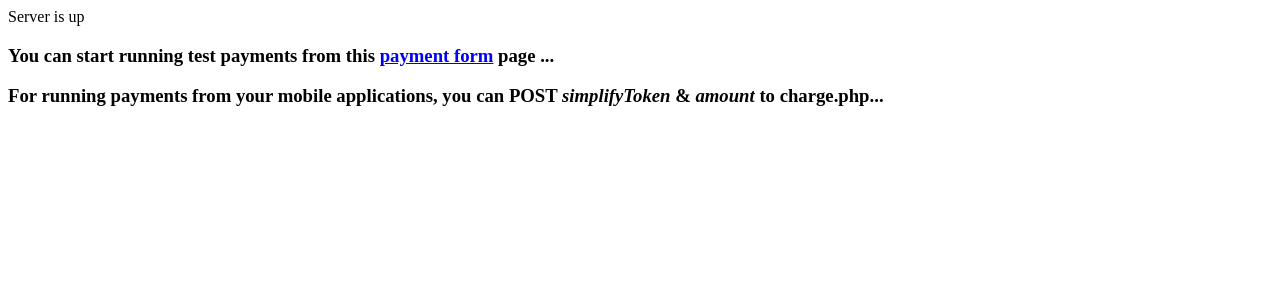
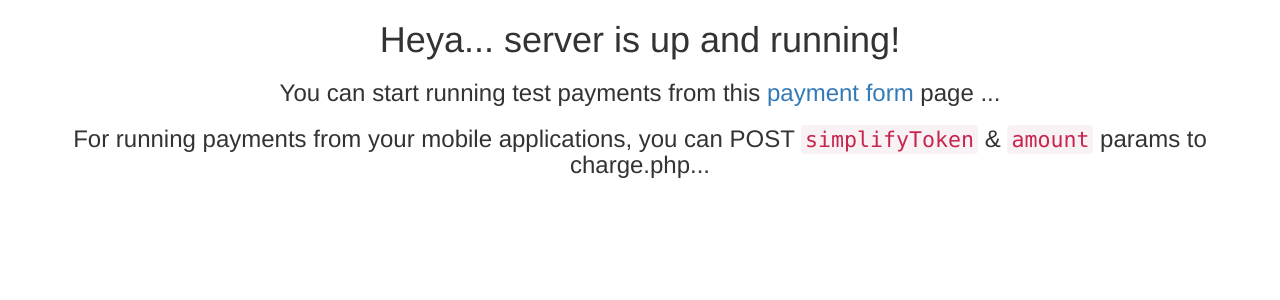
Before and after one commit to Mastercard-Gateway/simplify-php-server, a PHP site: page / in a window 1280 px wide. Shown: the top 300 px of the page. Run offline with PHP 8.4, Linux system fonts and the light colour scheme; some libraries are stand-ins or nearby versions.

Commit message:
styling updates

```diff
--- a/index.php
+++ b/index.php
@@ -31,21 +31,19 @@
  <!DOCTYPE html>
  <html lang="en">
  <head>
-
+	 <link rel="stylesheet" href="//maxcdn.bootstrapcdn.com/bootstrap/3.2.0/css/bootstrap.min.css">
  </head>
 
  <body>
- <?php echo 'Server is up' ?>
-
- <br/>
- <h3>
-	 You can start running test payments from this <a href="paymentForm.php">payment form</a> page ...
- </h3>
-
- <h3>
-	 For running payments from your mobile applications, you can POST <i>simplifyToken</i> & <i>amount</i> to charge.php...
- </h3>
-
+ <div class="container">
+	 <h1 class="text-center"><?php echo 'Heya... server is up and running!' ?></h1>
+	 <h3 class="text-center">
+		 You can start running test payments from this <a href="paymentForm.php">payment form</a> page ...
+	 </h3>
+	 <h3 class="text-center">
+		 For running payments from your mobile applications, you can POST <code>simplifyToken</code> & <code>amount</code> params to charge.php...
+	 </h3>
+ </div>
  </body>
 
  </html>
--- a/paymentForm.php
+++ b/paymentForm.php
@@ -6,8 +6,6 @@
     <script type="text/javascript" src="//ajax.googleapis.com/ajax/libs/jquery/1.9.1/jquery.min.js"></script>
     <script type="text/javascript" src="//www.simplify.com/commerce/v1/simplify.js"></script>
     <link rel="stylesheet" href="//maxcdn.bootstrapcdn.com/bootstrap/3.2.0/css/bootstrap.min.css">
-    <link rel="stylesheet" href="//maxcdn.bootstrapcdn.com/bootstrap/3.2.0/css/bootstrap-theme.min.css">
-    <script src="//maxcdn.bootstrapcdn.com/bootstrap/3.2.0/js/bootstrap.min.js"></script>
     <script type="text/javascript">
         function simplifyResponseHandler(data) {
             var $paymentForm = $("#simplify-payment-form");
```
